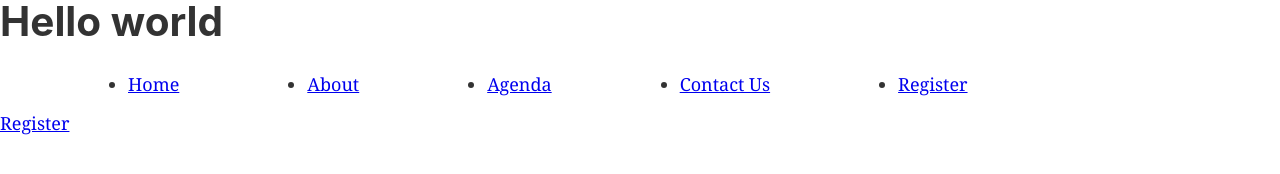
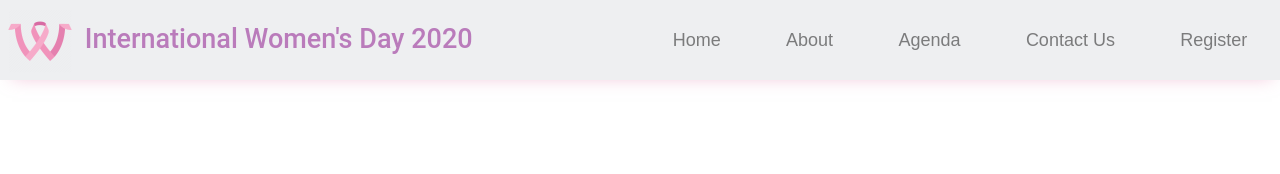
Before and after one commit to WTM-Algiers/IWD20-Website, a Gatsby site: page / in a window 1280 px wide. Built offline with nearby package versions, Linux system fonts and the light colour scheme; Gatsby itself is replaced by a stand-in of ours.

Commit message:
Finished Navigation and refactored code

```diff
--- /dev/null
+++ b/src/components/layout/baseLayout.js
@@ -0,0 +1,13 @@
+import React from "react"
+import Header from "./header"
+const BaseLayout = ({ children }) => {
+  return (
+    <>
+      <Header></Header>
+      <main>{children}</main>
+    </>
+  )
+}
+//* Styled Components
+
+export default BaseLayout
--- a/src/components/layout/header.js
+++ b/src/components/layout/header.js
@@ -1,18 +1,48 @@
-import PropTypes from "prop-types"
 import React from "react"
 import NavBar from "./navbar"
+import styled from "styled-components"
+import { Link } from "gatsby"
 //TODO : Add navigation bar with iwd logo , and links to other pages // *
 // * Add Pages are : (Home About Contact Us Agenda Register )in this order
 // * Add styles to styles folder
 const Header = () => (
-  <header>
-    <h1>Hello world</h1>
+  <StyledHeader>
+    <Link to="/">
+      <StyledLogo src={require("../../images/iwd.png")}></StyledLogo>{" "}
+    </Link>
+    <h1>International Women's Day 2020</h1>
     <NavBar></NavBar>
-  </header>
+  </StyledHeader>
 )
+const StyledHeader = styled.header`
+  display: flex;
+  height: 10vh;
+  width: 100%;
+  position: absolute;
+  justify-content: flex-start;
+  background-color: #eeeff1;
 
-Header.propTypes = {}
-
-Header.defaultProps = {}
+  align-items: center;
+  box-shadow: 2px 7px 17px -10px rgba(229, 128, 175, 0.5);
+  z-index: 999;
+  h1 {
+    margin-bottom: 0;
+    margin-left: 1%;
+    font-family: Roboto;
+    font-size: 150%;
+    color: rgba(133, 8, 133, 0.5);
+    font-weight: 500;
+    @media screen and (max-width: 768px) {
+      display: none;
+    }
+  }
+`
+const StyledLogo = styled.img`
+  position: relative;
+  top: 1vh;
+  width: 8vh;
+  margin-left: 1vh;
+  margin-bottom: 1vh;
+`
 
 export default Header
--- a/src/components/layout/layout.js
+++ b/src/components/layout/layout.js
@@ -7,29 +7,14 @@
 
 import React from "react"
 import PropTypes from "prop-types"
-import { useStaticQuery, graphql } from "gatsby"
 
-import Header from "./header"
+import BaseLayout from "./baseLayout"
 import Footer from "./footer"
 import "../../styles/layout.css"
-
 const Layout = ({ children }) => {
-  const data = useStaticQuery(graphql`
-    query SiteTitleQuery {
-      site {
-        siteMetadata {
-          title
-        }
-      }
-    }
-  `)
-
   return (
     <>
-      <Header />
-      <div className="main">
-        <main>{children}</main>
-      </div>
+      <BaseLayout>{children}</BaseLayout>
       <Footer />
     </>
   )
--- a/src/components/layout/navbar.js
+++ b/src/components/layout/navbar.js
@@ -1,6 +1,7 @@
-import React, { useState } from "react"
+import React from "react"
 import { Link } from "gatsby"
 import "../../styles/navbar.css"
+import styled from "styled-components"
 const links = [
   <Link to="/">Home</Link>,
   <Link to="/about">About</Link>,
@@ -8,27 +9,27 @@ const links = [
   <Link to="/contact">Contact Us</Link>,
   <Link to="/register">Register</Link>,
 ]
-export default function navbar() {
-
-  return (
-    <>
-      <ul
-        style={{
-          display: "flex",
-          margin: "auto 0",
-        }}
-      >
-        {links.map(link => (
-          <li
-            style={{
-              marginLeft: "10%",
-            }}
-          >
-            {link}
-          </li>
-        ))}
-      </ul>
-    </>
-  )
+export default function Navbar() {
+  return <StyledNavbar>{links}</StyledNavbar>
 }
-export {links}
+const StyledNavbar = styled.nav`
+  display: flex;
+  margin-left: auto;
+  width: 50%;
+  justify-content: space-around;
+  align-items: center;
+  font-family: sans-serif;
+  @media screen and (max-width: 768px) {
+    width: 80%;
+  }
+  a {
+    text-decoration: none;
+    font-size: 1rem;
+    color: rgb(10, 10, 10);
+    opacity: 0.5;
+    &:hover {
+      opacity: 0.75;
+      color: #e580af;
+    }
+  }
+`
--- a/src/pages/index.js
+++ b/src/pages/index.js
@@ -2,7 +2,7 @@ import React from "react"
 import { Link } from "gatsby"
 
 import Layout from "../components/layout/layout"
-import Image from "../components/image"
+
 import SEO from "../components/seo"
 
 const IndexPage = () => (
--- a/src/pages/register.js
+++ b/src/pages/register.js
@@ -1,5 +1,5 @@
 import React from "react"
-import Layout from "../components/layout/registerLayout"
+import Layout from "../components/layout/baseLayout"
 import SEO from "../components/seo"
 
 // TODO : Implement the Page
```
Also changed, not shown: src/components/layout/registerLayout.js (deleted, +0 -61 lines), src/images/iwd.png (added).
